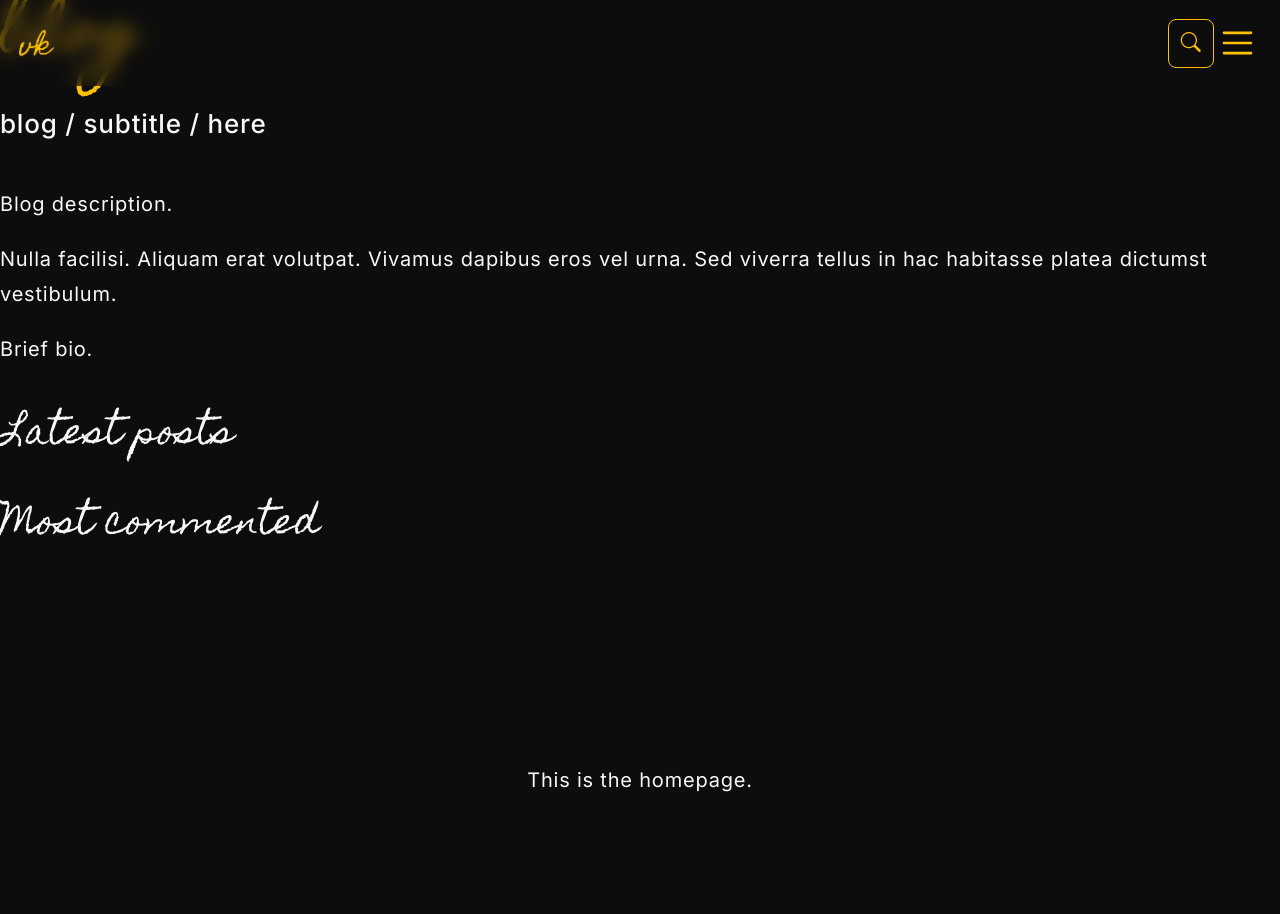
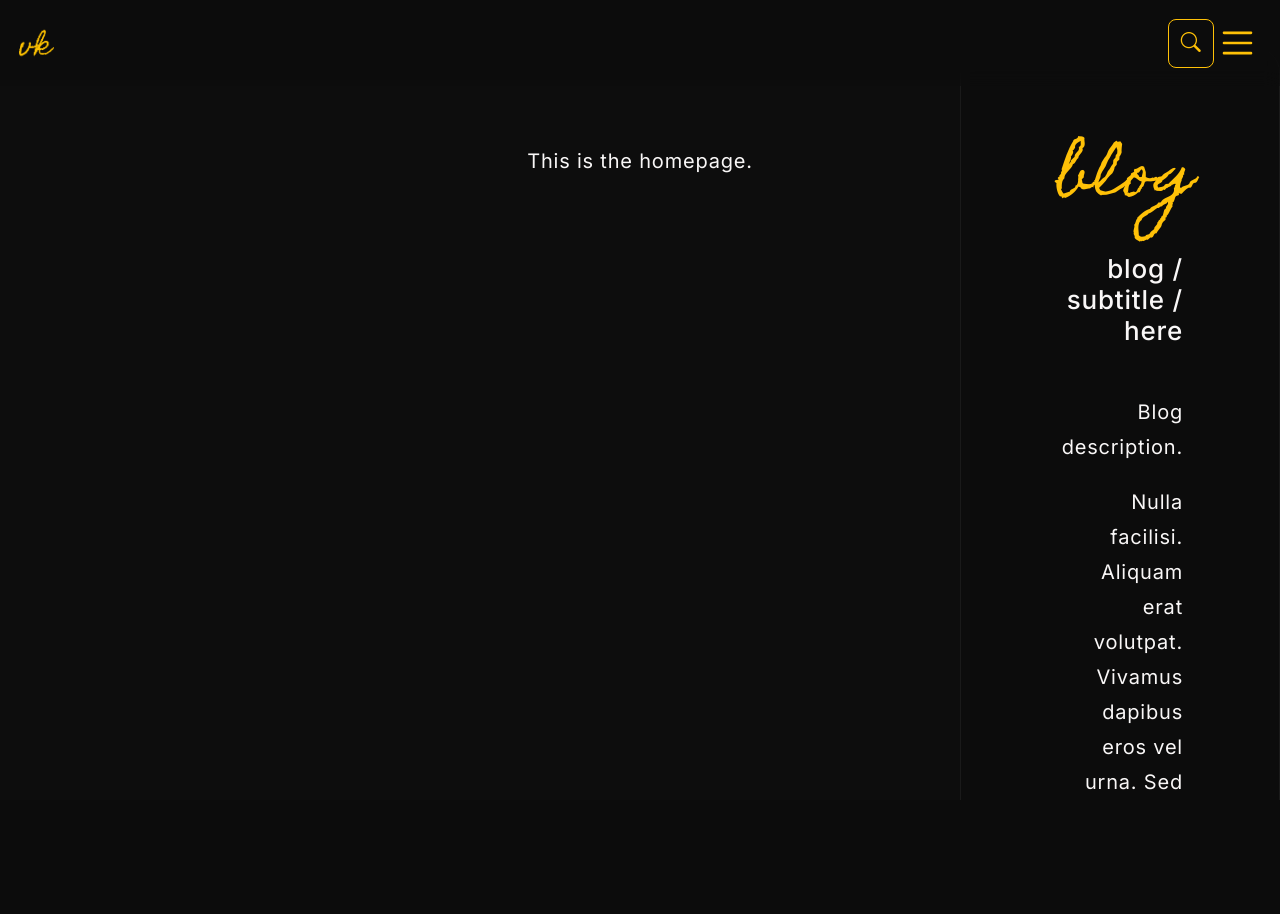
Before and after one commit to violet-kester/django-blog, a Django app: page /blog/ in a window 1280 px wide. After the commit the page ends 800 px from the top, so only its background shows below. Run offline with Django 4.2, Linux system fonts and the light colour scheme; data that the repository does not hold is empty; some libraries are stand-ins or nearby versions.

Commit message:
moved wrapper elements inside sidebar template

```diff
--- a/blog/templates/blog/sidebar.html
+++ b/blog/templates/blog/sidebar.html
@@ -1,4 +1,7 @@
 {% load blog_tags %}
+
+<aside id="sidebar" class="collapse show col-12 col-lg-3 mt-5 p-5 glassy position-fixed border border-secondary top-0">
+  <div class="container col-10 col-sm-6 col-lg-12 py-5 px-1 px-xl-5 text-center text-lg-right">
 
     <!-- Header -->
     <header class="mb-5">
@@ -37,3 +40,6 @@
         {% endfor %}
       </ul>
     </div>
+
+  </div>
+</aside>
```
Lines whose indentation alone changed are shown as unchanged.
